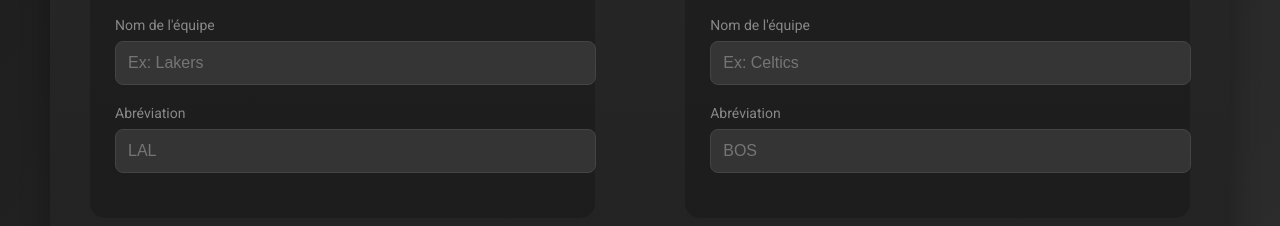
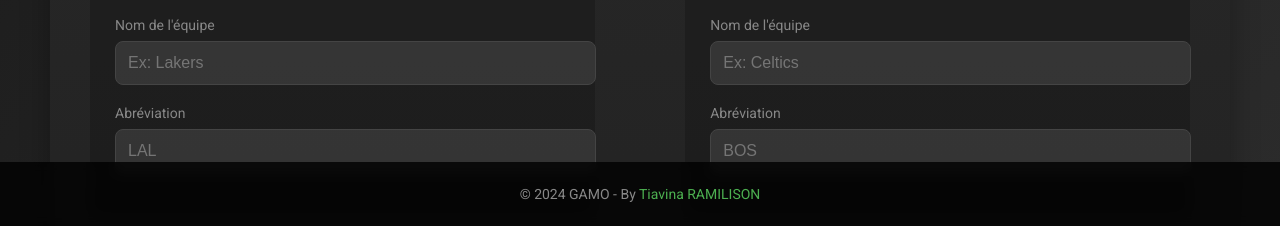
Before and after one commit to Tiavina22/gamo, a plain HTML site: page index.html in a window 1280 px wide. Shown: the part 574-800 px from the top of the page. Drawn offline with Linux system fonts and the light colour scheme.

Commit message:
[ADD] : Add footer.

```diff
--- a/index.html
+++ b/index.html
@@ -266,5 +266,10 @@
         </div>
     </div>
     <script src="script.js"></script>
+    <footer class="footer">
+        <div class="copyright">
+            <p>© 2024 GAMO - By <a href="mailto:tiavinaramilison22@gmail.com">Tiavina RAMILISON</a></p>
+        </div>
+    </footer>
 </body>
 </html>
--- a/styles.css
+++ b/styles.css
@@ -4,6 +4,7 @@ body {
     background: linear-gradient(135deg, #1a1a1a 0%, #2d2d2d 100%);
     font-family: 'Roboto', Arial, sans-serif;
     min-height: 100vh;
+    padding-bottom: 50px;
 }
 
 .scoreboard {
@@ -1026,3 +1027,48 @@ img {
     image-rendering: -webkit-optimize-contrast;
     image-rendering: crisp-edges;
 }
+
+/* Ajouter ces styles pour le footer */
+.footer {
+    position: fixed;
+    bottom: 0;
+    left: 0;
+    right: 0;
+    background: rgba(0, 0, 0, 0.8);
+    backdrop-filter: blur(5px);
+    padding: 10px;
+    text-align: center;
+    z-index: 1000;
+}
+
+.copyright {
+    color: #888;
+    font-size: 14px;
+}
+
+.copyright a {
+    color: #4CAF50;
+    text-decoration: none;
+    transition: color 0.3s ease;
+}
+
+.copyright a:hover {
+    color: #45a049;
+    text-decoration: underline;
+}
+
+/* Ajuster le padding du body pour le footer */
+body {
+    padding-bottom: 50px;
+}
+
+/* Ajustement pour mobile */
+@media (max-width: 768px) {
+    .footer {
+        padding: 8px;
+    }
+
+    .copyright {
+        font-size: 12px;
+    }
+}
```
